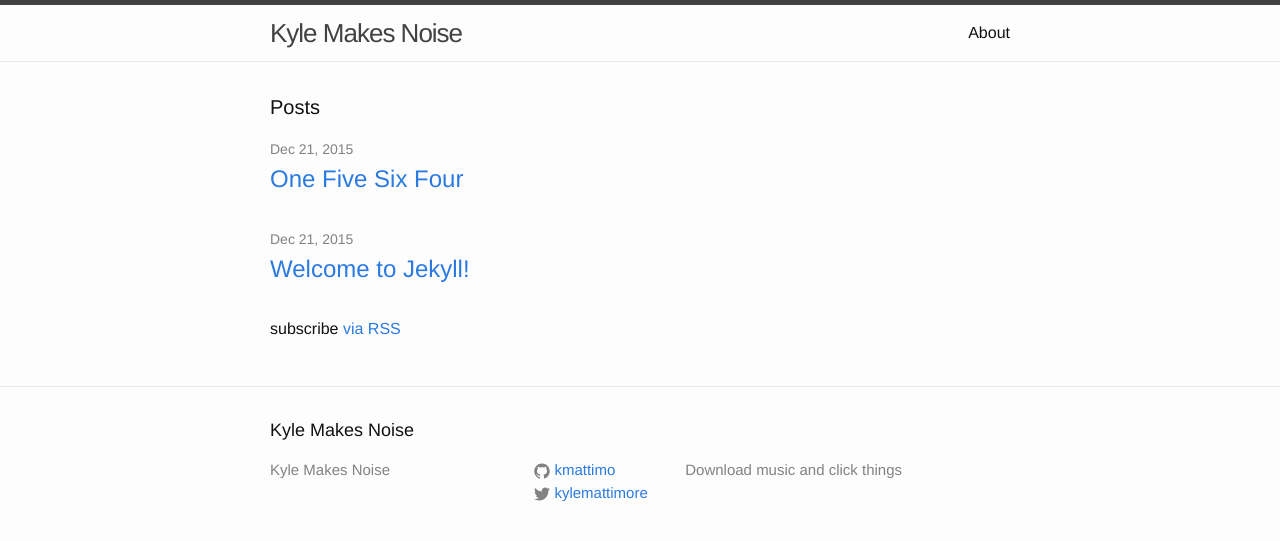
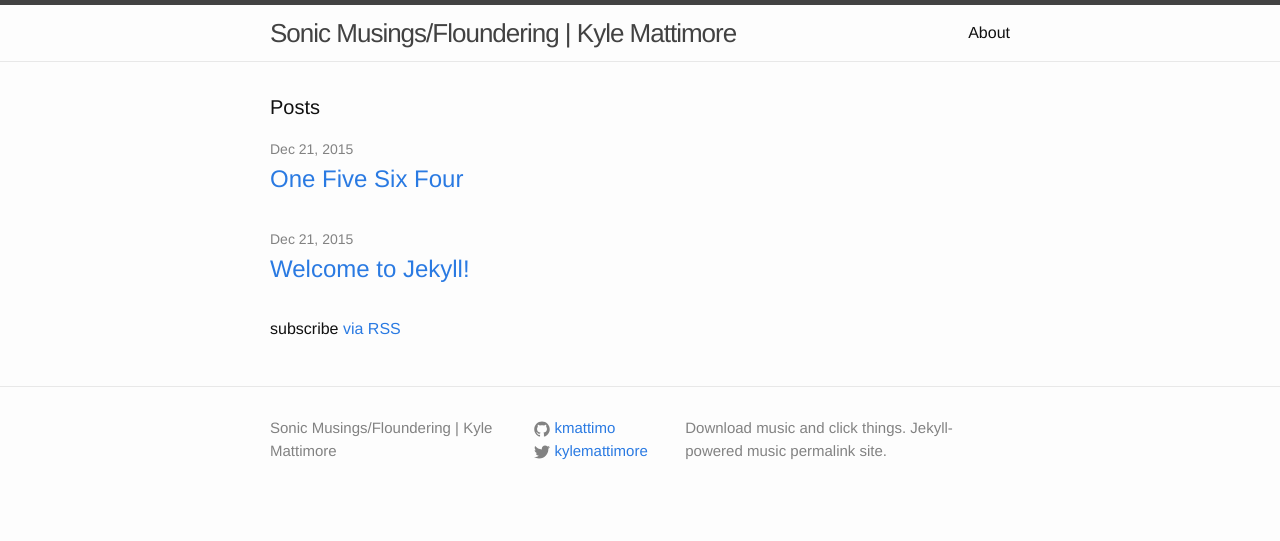
Before and after one commit to kmattimo/music-site, a Jekyll site: the page built from index.html, in a window 1280 px wide. Shown: the top 541 px of the page. Built offline with Jekyll 4.4.1, drawn with Linux system fonts in a browser that asks for light colours.

Commit message:
actual templated layout now

```diff
--- a/_config.yml
+++ b/_config.yml
@@ -6,13 +6,14 @@
 # 'jekyll serve'. If you change this file, please restart the server process.
 
 # Site settings
-title: Kyle Makes Noise
+title: Sonic Musings/Floundering | Kyle Mattimore
 description: > # this means to ignore newlines until "baseurl:"
-  Download music and click things
+  Download music and click things. Jekyll-powered music permalink site.
 baseurl: "" # the subpath of your site, e.g. /blog
 url: "https://music.kylemattimore.com" # the base hostname & protocol for your site
 twitter_username: kylemattimore
 github_username:  kmattimo
+basedl: "https://dl.kylemattimore.com"
 
 # Build settings
 markdown: kramdown
--- a/_includes/footer.html
+++ b/_includes/footer.html
@@ -2,7 +2,7 @@
 
   <div class="wrapper">
 
-    <h2 class="footer-heading">{{ site.title }}</h2>
+    <!-- <h2 class="footer-heading">{{ site.title }}</h2> -->
 
     <div class="footer-col-wrapper">
       <div class="footer-col footer-col-1">
```
Also changed, not shown: _layouts/song.html (added, +31 -0 lines), _posts/2015-12-21-1564.markdown (+7 -12 lines).
